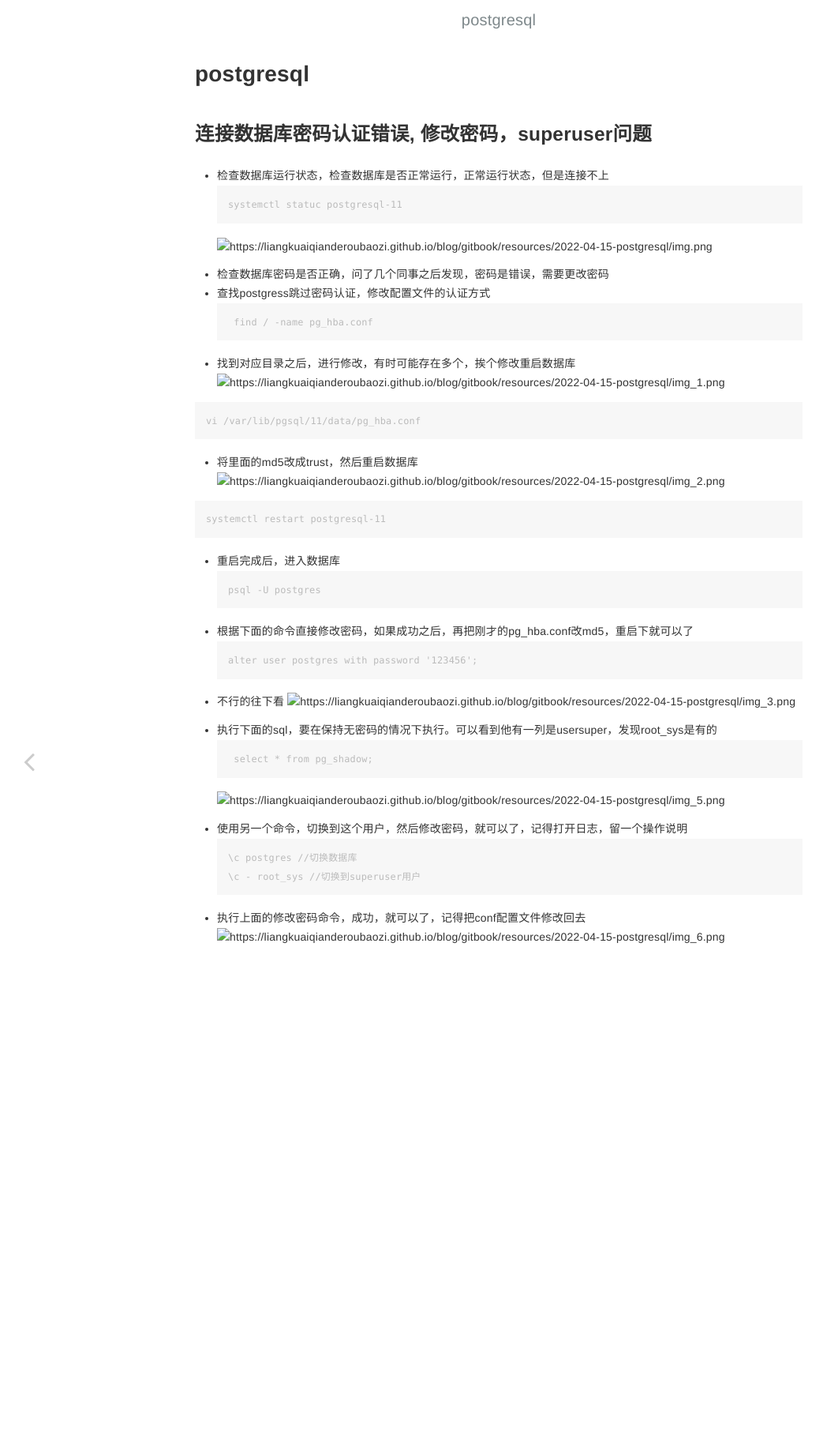
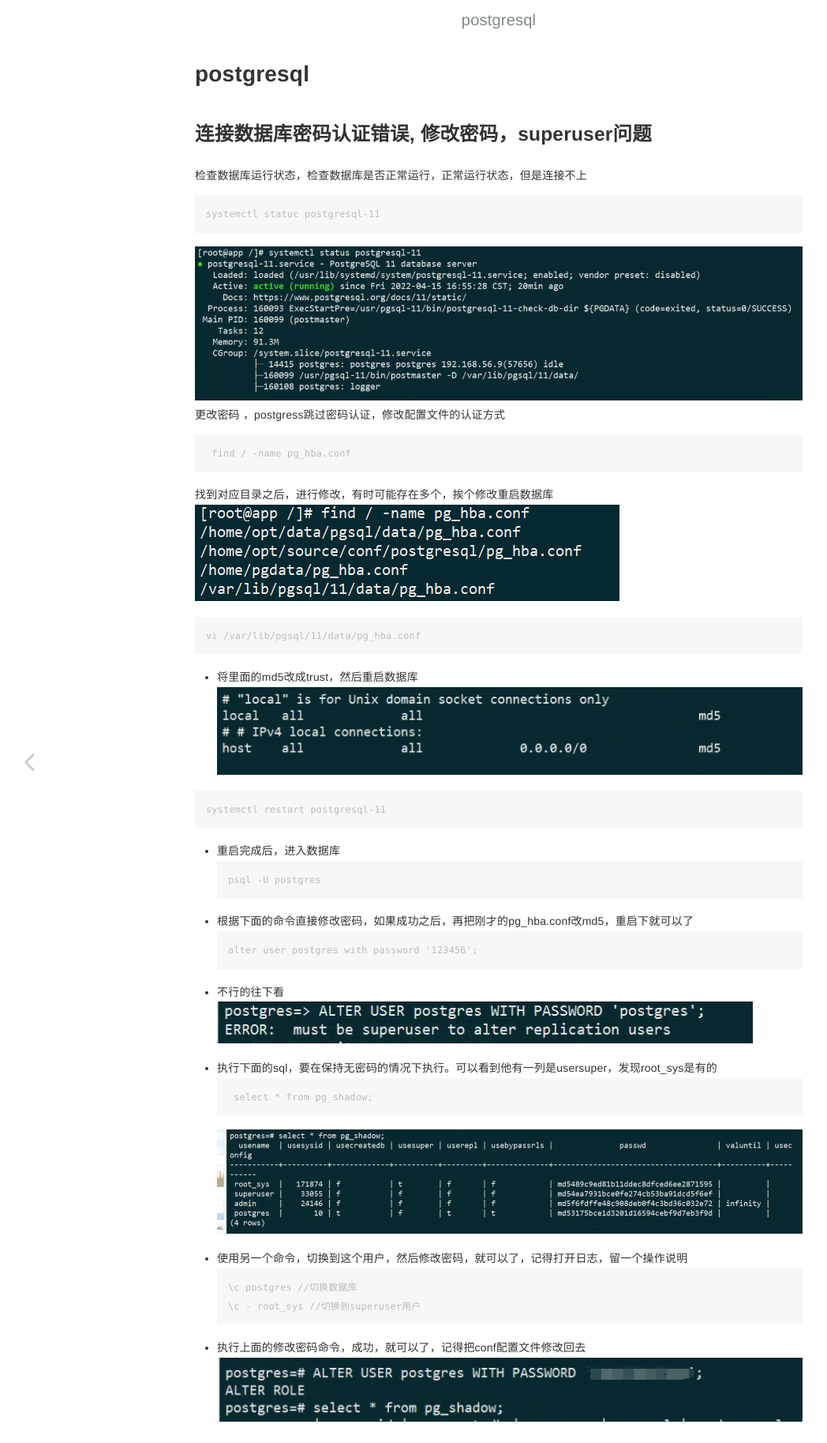
Before and after one commit to liangkuaiqianderoubaozi/blog, a Jekyll site: the page built from _posts/2022-04-15-postgresql.md, in a window 1280 px wide. Shown: the whole page at 79% size, without its empty margins (8-1056 px from the left). Built offline with Jekyll 4.4.1, drawn with Linux system fonts in a browser that asks for light colours.

Commit message:
pgsql图片修改

```diff
--- a/_posts/2022-04-15-postgresql.md
+++ b/_posts/2022-04-15-postgresql.md
@@ -8,25 +8,24 @@ layout: post
 
 连接数据库密码认证错误, 修改密码，superuser问题
 -------------
-- 检查数据库运行状态，检查数据库是否正常运行，正常运行状态，但是连接不上
+检查数据库运行状态，检查数据库是否正常运行，正常运行状态，但是连接不上
 ~~~
 systemctl statuc postgresql-11
 ~~~
-![https://liangkuaiqianderoubaozi.github.io/blog/gitbook/resources/2022-04-15-postgresql/img.png](img.png)
-- 检查数据库密码是否正确，问了几个同事之后发现，密码是错误，需要更改密码
-- 查找postgress跳过密码认证，修改配置文件的认证方式
+![img.png](https://liangkuaiqianderoubaozi.github.io/blog/gitbook/resources/2022-04-15-postgresql/img.png)
+更改密码 ，postgress跳过密码认证，修改配置文件的认证方式
 ~~~
  find / -name pg_hba.conf
 ~~~
-- 找到对应目录之后，进行修改，有时可能存在多个，挨个修改重启数据库
-  ![https://liangkuaiqianderoubaozi.github.io/blog/gitbook/resources/2022-04-15-postgresql/img_1.png](img_1.png)
+找到对应目录之后，进行修改，有时可能存在多个，挨个修改重启数据库
+  ![img_1.png](https://liangkuaiqianderoubaozi.github.io/blog/gitbook/resources/2022-04-15-postgresql/img_1.png)
 
 ~~~
 vi /var/lib/pgsql/11/data/pg_hba.conf
 ~~~
 
 - 将里面的md5改成trust，然后重启数据库
-  ![https://liangkuaiqianderoubaozi.github.io/blog/gitbook/resources/2022-04-15-postgresql/img_2.png](img_2.png)
+  ![img_2.png](https://liangkuaiqianderoubaozi.github.io/blog/gitbook/resources/2022-04-15-postgresql/img_2.png)
 
 ~~~
 systemctl restart postgresql-11
@@ -40,13 +39,13 @@ psql -U postgres
 alter user postgres with password '123456';
 ~~~
 - 不行的往下看
-  ![https://liangkuaiqianderoubaozi.github.io/blog/gitbook/resources/2022-04-15-postgresql/img_3.png](img_3.png)
+  ![img_3.png](https://liangkuaiqianderoubaozi.github.io/blog/gitbook/resources/2022-04-15-postgresql/img_3.png)
 
 - 执行下面的sql，要在保持无密码的情况下执行。可以看到他有一列是usersuper，发现root_sys是有的
 ~~~
  select * from pg_shadow;
 ~~~
-![https://liangkuaiqianderoubaozi.github.io/blog/gitbook/resources/2022-04-15-postgresql/img_5.png](img_5.png)
+![img_5.png](https://liangkuaiqianderoubaozi.github.io/blog/gitbook/resources/2022-04-15-postgresql/img_5.png)
 
 - 使用另一个命令，切换到这个用户，然后修改密码，就可以了，记得打开日志，留一个操作说明
 ~~~
@@ -54,4 +53,4 @@ alter user postgres with password '123456';
 \c - root_sys //切换到superuser用户
 ~~~
 - 执行上面的修改密码命令，成功，就可以了，记得把conf配置文件修改回去
-  ![https://liangkuaiqianderoubaozi.github.io/blog/gitbook/resources/2022-04-15-postgresql/img_6.png](img_6.png)
+  ![img_6.png](https://liangkuaiqianderoubaozi.github.io/blog/gitbook/resources/2022-04-15-postgresql/img_6.png)
```
